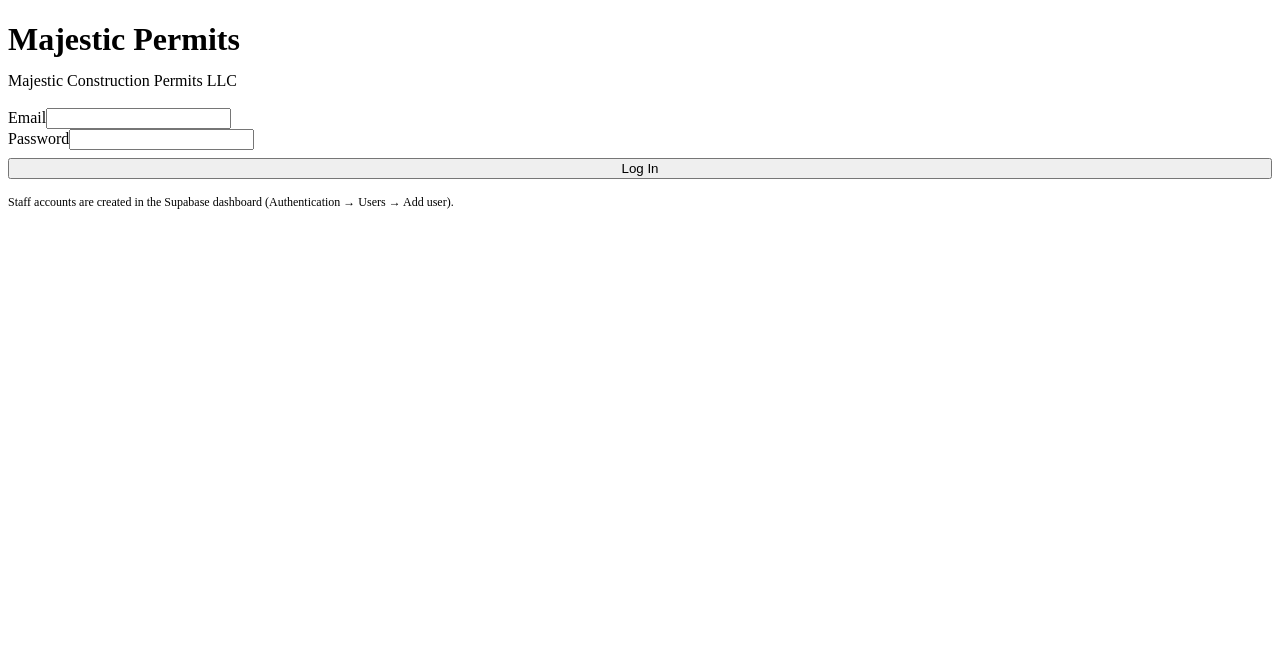
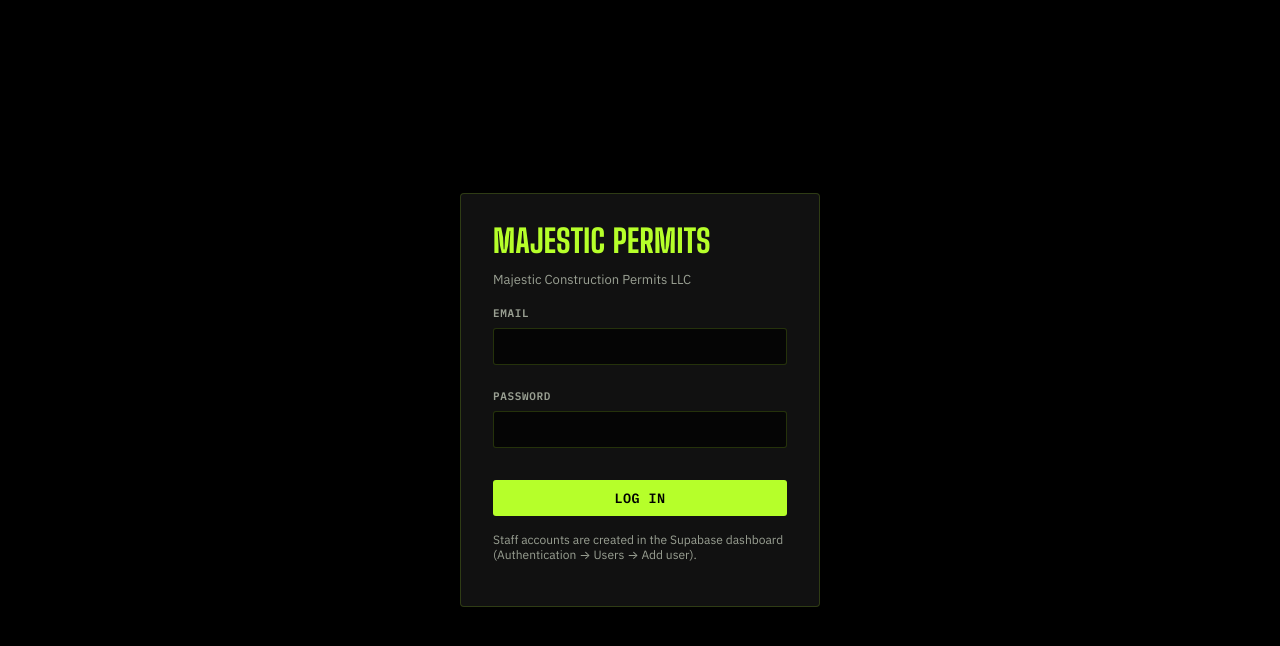
Before and after one commit to padavanoangelique-rgb/lead-generator, a Next.js app: page /login in a window 1280 px wide. Shown: the top 646 px of the page. Built offline with nearby package versions, Linux system fonts and the light colour scheme; no server answers.

Commit message:
Restore black + lime theme stylesheet

```diff
--- a/app/globals.css
+++ b/app/globals.css
@@ -1 +1,170 @@
-/* see repo file */
+/* Majestic Construction Permits LLC — black + lime */
+:root {
+  --navy: #000000;
+  --navy-light: #161616;
+  --gold: #b6ff2a;
+  --gold-light: #d4ff6a;
+  --bg: #050505;
+  --card: #111111;
+  --border: rgba(182, 255, 42, 0.18);
+  --text: #f3f3f0;
+  --text-muted: #9aa093;
+  --danger: #ff5c4a;
+  --success: #b6ff2a;
+  --due-bg: rgba(255, 92, 74, 0.16); --due-text: #ff8a75;
+  --pending-bg: rgba(182, 255, 42, 0.10); --pending-text: #d4ff6a;
+  --sale-bg: rgba(182, 255, 42, 0.14); --sale-text: #b6ff2a;
+}
+* { box-sizing: border-box; }
+body {
+  margin: 0;
+  font-family: 'IBM Plex Sans', system-ui, -apple-system, sans-serif;
+  font-size: 16px;
+  background: var(--bg);
+  color: var(--text);
+  -webkit-font-smoothing: antialiased;
+}
+h1, h2, h3 {
+  font-family: 'Big Shoulders Display', system-ui, sans-serif;
+  font-weight: 800;
+  text-transform: uppercase;
+  letter-spacing: 0.01em;
+  line-height: 0.98;
+}
+button {
+  cursor: pointer;
+  border: none;
+  border-radius: 3px;
+  padding: 9px 16px;
+  font-family: 'IBM Plex Mono', ui-monospace, monospace;
+  font-size: 13.5px;
+  font-weight: 600;
+  letter-spacing: 0.03em;
+  text-transform: uppercase;
+  transition: transform 0.12s ease, background 0.12s ease, border-color 0.12s ease;
+}
+button:hover { transform: translateY(-1px); opacity: 0.92; }
+button:disabled { opacity: 0.4; cursor: not-allowed; transform: none; }
+.btn-gold { background: var(--gold); color: #000; }
+.btn-outline { background: transparent; color: var(--text); border: 1.5px solid var(--border); }
+.btn-outline:hover { border-color: var(--gold); color: var(--gold); }
+.btn-navy { background: var(--navy-light); color: var(--text); border: 1.5px solid var(--border); }
+.btn-danger { background: var(--danger); color: #000; }
+.btn-sm { padding: 6px 11px; font-size: 12px; }
+
+header {
+  background: #000;
+  color: #fff;
+  padding: 18px 24px;
+  display: flex;
+  align-items: center;
+  justify-content: space-between;
+  flex-wrap: wrap;
+  gap: 12px;
+  border-bottom: 1px solid var(--border);
+}
+header h1 { margin: 0; font-size: 20px; text-transform: uppercase; }
+header h1 span { color: var(--gold); }
+header h1 small {
+  display: block; font-family: 'IBM Plex Mono', monospace; font-weight: 500;
+  font-size: 11px; letter-spacing: 0.1em; text-transform: uppercase; color: var(--text-muted); margin-top: 2px;
+}
+
+.top-nav { display: flex; align-items: center; gap: 6px; flex-wrap: wrap; }
+.top-nav a {
+  color: var(--text-muted); text-decoration: none; padding: 8px 14px; border-radius: 3px;
+  font-family: 'IBM Plex Mono', monospace; font-size: 13px; font-weight: 600; letter-spacing: 0.03em; text-transform: uppercase;
+}
+.top-nav a:hover { color: var(--text); background: var(--navy-light); }
+.top-nav a.active { color: #000; background: var(--gold); }
+
+main { padding: 20px 24px 60px; max-width: 1200px; margin: 0 auto; }
+
+.audience-tabs {
+  display: flex; gap: 6px; flex-wrap: wrap; margin-bottom: 18px;
+  border-bottom: 1px solid var(--border); padding-bottom: 10px;
+}
+.audience-tab {
+  background: transparent; color: var(--text-muted); border: 1.5px solid transparent;
+  padding: 8px 14px; font-size: 12.5px; border-radius: 3px;
+}
+.audience-tab:hover { color: var(--text); border-color: var(--border); }
+.audience-tab.active { background: var(--gold); color: #000; }
+
+.stats-bar { display: grid; grid-template-columns: repeat(4, 1fr); gap: 12px; margin-bottom: 20px; }
+@media (max-width: 700px) { .stats-bar { grid-template-columns: 1fr 1fr; } }
+.stat { background: var(--card); border: 1px solid var(--border); border-radius: 4px; padding: 14px 16px; cursor: pointer; }
+.stat:hover, .stat.active { border-color: var(--gold); }
+.stat .num { font-family: 'Big Shoulders Display', sans-serif; font-size: 30px; font-weight: 800; color: var(--gold); line-height: 1; }
+.stat .label { font-family: 'IBM Plex Mono', monospace; font-size: 11px; color: var(--text-muted); text-transform: uppercase; letter-spacing: 0.06em; margin-top: 4px; }
+
+.panel { background: var(--card); border: 1px solid var(--border); border-radius: 4px; padding: 20px; margin-bottom: 18px; }
+.panel h2 { margin: 0 0 4px; font-size: 19px; color: var(--gold-light); }
+.panel .sub { color: var(--text-muted); font-size: 13.5px; margin: 0 0 16px; line-height: 1.55; }
+
+.grid-2 { display: grid; grid-template-columns: 1fr 1fr; gap: 0 16px; }
+@media (max-width: 700px) { .grid-2 { grid-template-columns: 1fr; } }
+
+label { display: block; font-family: 'IBM Plex Mono', monospace; font-size: 11px; color: var(--text-muted); margin-bottom: 4px; font-weight: 600; text-transform: uppercase; letter-spacing: 0.06em; }
+input, select, textarea {
+  width: 100%; background: var(--bg); border: 1px solid var(--border); color: var(--text);
+  padding: 9px 10px; border-radius: 3px; font-size: 15px; margin-bottom: 14px; font-family: 'IBM Plex Sans', inherit;
+}
+input:focus, select:focus, textarea:focus { outline: none; border-color: var(--gold); }
+textarea { min-height: 64px; resize: vertical; }
+
+.row { display: flex; gap: 10px; align-items: center; flex-wrap: wrap; }
+
+table { width: 100%; border-collapse: collapse; font-size: 14.5px; }
+th, td { text-align: left; padding: 9px 8px; border-bottom: 1px solid var(--border); }
+th { background: var(--bg); font-family: 'IBM Plex Mono', monospace; font-size: 10.5px; text-transform: uppercase; letter-spacing: 0.05em; color: var(--text-muted); }
+tr:hover td { background: var(--navy-light); }
+
+.badge {
+  display: inline-block; padding: 3px 9px; border-radius: 2px; font-family: 'IBM Plex Mono', monospace;
+  font-size: 11px; font-weight: 600; letter-spacing: 0.06em; text-transform: uppercase; white-space: nowrap;
+}
+.badge.due { background: var(--due-bg); color: var(--due-text); }
+.badge.pending { background: var(--pending-bg); color: var(--pending-text); }
+.badge.sale { background: var(--sale-bg); color: var(--sale-text); }
+.badge.expense { background: var(--due-bg); color: var(--due-text); }
+.badge.income { background: var(--sale-bg); color: var(--sale-text); }
+
+.upload-box {
+  border: 1.5px dashed var(--gold); border-radius: 4px; padding: 30px 16px; text-align: center; color: var(--gold-light);
+  cursor: pointer; background: rgba(182, 255, 42, 0.05); font-size: 14px; font-weight: 600;
+}
+.upload-box:hover, .upload-box.dragover { background: rgba(182, 255, 42, 0.12); }
+.file-chip { display: inline-flex; align-items: center; gap: 8px; background: var(--bg); border: 1px solid var(--border); border-radius: 3px; padding: 8px 12px; font-size: 13px; margin-top: 12px; font-family: 'IBM Plex Mono', monospace; }
+
+.status-msg { font-size: 13.5px; margin-top: 10px; padding: 10px 12px; border-radius: 3px; font-weight: 500; border-left: 3px solid; }
+.status-msg.ok { background: var(--sale-bg); color: var(--sale-text); border-color: var(--sale-text); }
+.status-msg.err { background: var(--due-bg); color: var(--due-text); border-color: var(--due-text); }
+.status-msg.info { background: rgba(182, 255, 42, 0.08); color: var(--gold-light); border-color: var(--gold); }
+
+.tag { font-size: 13px; color: var(--text-muted); }
+
+.modal-overlay { position: fixed; inset: 0; background: rgba(0, 0, 0, 0.78); display: flex; align-items: center; justify-content: center; z-index: 100; padding: 20px; }
+.modal { background: var(--card); border: 1px solid var(--border); border-radius: 4px; padding: 22px; width: 520px; max-width: 100%; max-height: 88vh; overflow-y: auto; }
+.modal h3 { margin-top: 0; color: var(--gold-light); }
+.modal-actions { display: flex; justify-content: flex-end; gap: 8px; margin-top: 16px; }
+
+.login-wrap { display: flex; align-items: center; justify-content: center; min-height: 100vh; background: #000; }
+.login-card { background: var(--card); border: 1px solid var(--border); border-radius: 4px; padding: 32px; width: 360px; max-width: 92vw; }
+.login-card h1 { color: var(--gold); margin-top: 0; }
+.form-row { margin-bottom: 10px; display: flex; flex-direction: column; gap: 4px; }
+.form-row label { font-size: 11px; }
+
+.finance-summary { display: grid; grid-template-columns: repeat(3, 1fr); gap: 12px; margin-bottom: 20px; }
+@media (max-width: 700px) { .finance-summary { grid-template-columns: 1fr; } }
+.finance-summary .card { background: var(--card); border: 1px solid var(--border); border-radius: 4px; padding: 16px; }
+.finance-summary .card.income .num { color: var(--sale-text); }
+.finance-summary .card.expense .num { color: var(--due-text); }
+.finance-summary .card .num { font-family: 'Big Shoulders Display', sans-serif; font-size: 26px; font-weight: 800; }
+.finance-summary .card .label { font-family: 'IBM Plex Mono', monospace; font-size: 11px; color: var(--text-muted); text-transform: uppercase; letter-spacing: 0.05em; margin-top: 4px; }
+
+@media print {
+  header, .no-print { display: none !important; }
+  body { background: #fff; color: #000; }
+  .panel { border: none; padding: 0; background: #fff; }
+}
```
